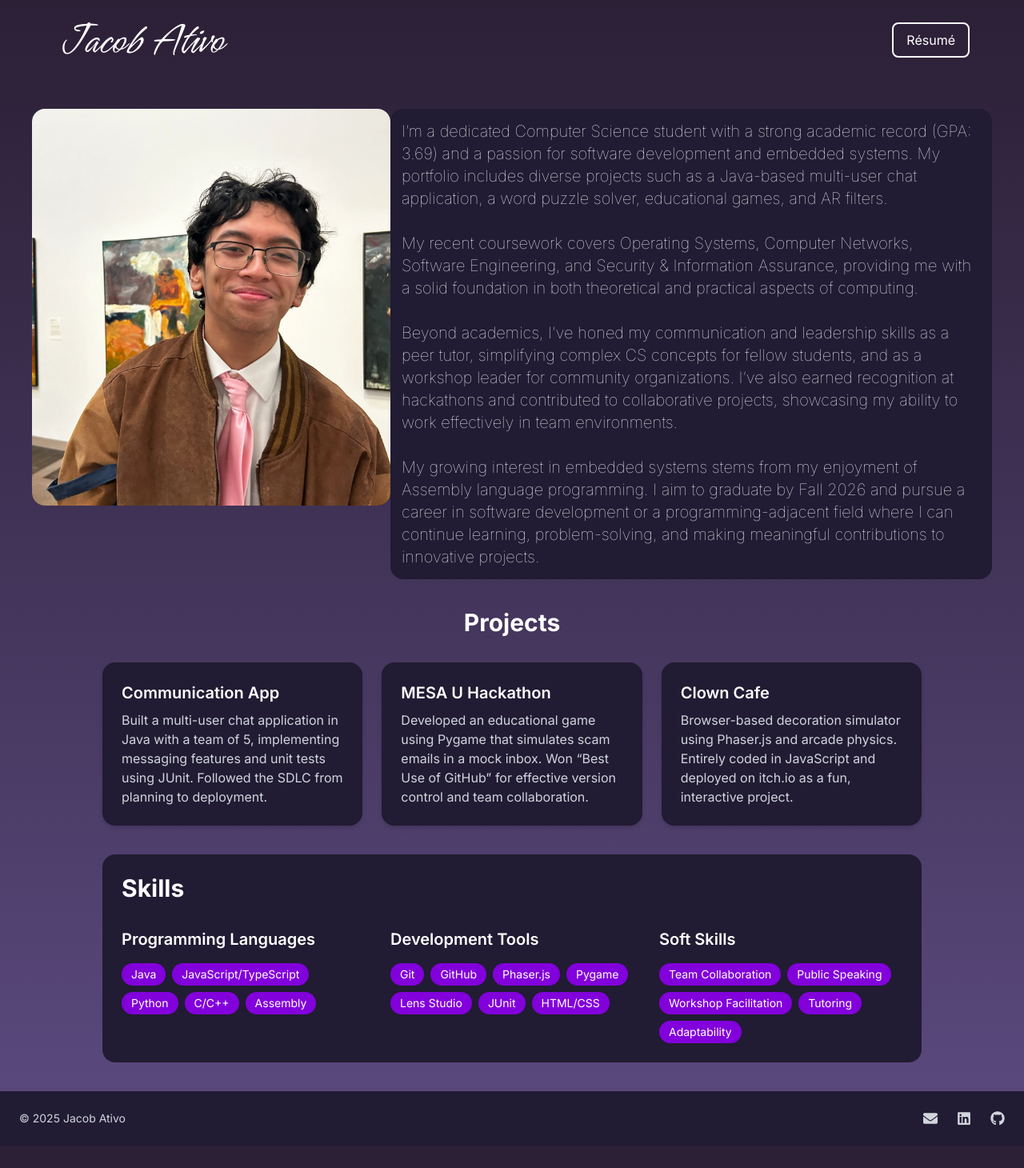
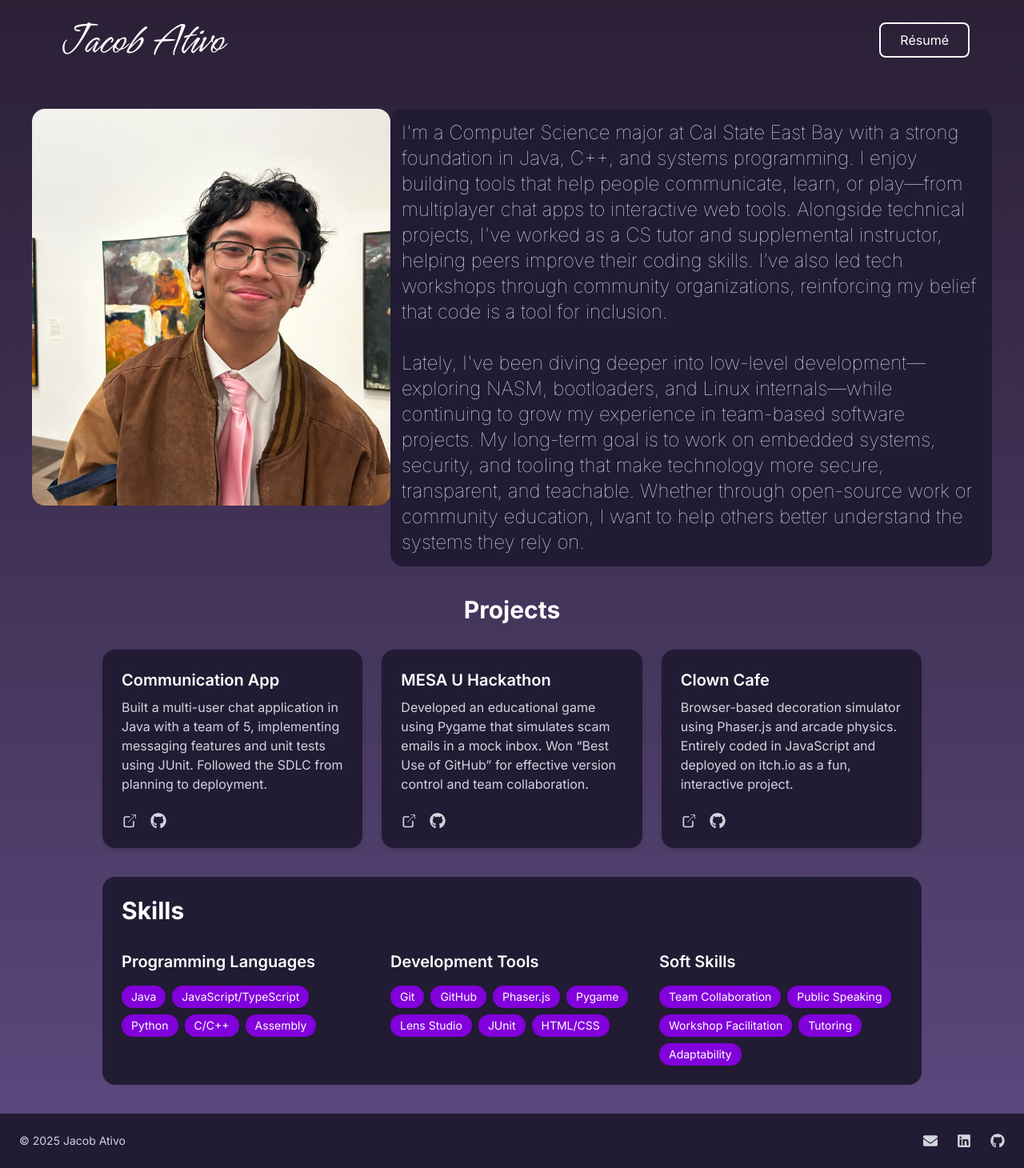
Before and after one commit to BigBoySanchez/BigBoySanchez.github.io, a React (Vite) app: page / in a window 1280 px wide. Shown: the whole page at 80% size. Before the commit the page ends 1432 px from the top, so only its background shows below. Built offline with nearby package versions, Linux system fonts and the light colour scheme.

Commit message:
done. just need a better domain name

```diff
--- a/src/pages/HomePage.tsx
+++ b/src/pages/HomePage.tsx
@@ -27,11 +27,11 @@ function Header(): JSX.Element {
         href="/Jacob-Ativo-Resume.pdf"
         target="_blank"
         className="
-  border-2 border-white rounded-lg p-2
+  border-2 border-white rounded-lg
   hover:bg-white active:bg-white transition-colors
   font-[inter] text-white
   hover:text-[#211B33] active:text-[#211B33]
-  flex items-center justify-center px-4 py-2
+  flex items-center justify-center px-6 py-2
 "
         aria-label="Download Jacob Ativo Résumé"
       >
@@ -87,22 +87,11 @@ function About(): JSX.Element {
         />
       </div>
       <div className="w-[320px] sm:w-full min-h-[480px] bg-[#211B33] rounded-2xl">
-        <p className="font-[inter] text-xl font-thin p-3.5">
-          {/* I'm a Computer Science student who loves turning complex ideas into clear code.
-          Creating full-SDLC projects, without comprimising on teamwork and communication is my top priority.
-          Currently strongest in Java/Python application development and growing fast in low-level/embedded work after enjoying and excelling in Assembly & OS courses.
-          Clear communicator who’s tutored 15 + CS students
-          , award-winning hackathon team lead
-          , fast debugger with full-SDLC Java/JS project delivery
-          , and resourceful builder diving into low-level programming. */}
+        <p className="font-[inter] text-2xl font-thin p-3.5">
+          I'm a Computer Science major at Cal State East Bay with a strong foundation in Java, C++, and systems programming. I enjoy building tools that help people communicate, learn, or play—from multiplayer chat apps to interactive web tools. Alongside technical projects, I've worked as a CS tutor and supplemental instructor, helping peers improve their coding skills. I’ve also led tech workshops through community organizations, reinforcing my belief that code is a tool for inclusion.<br /><br />
 
-          I’m a dedicated Computer Science student with a strong academic record (GPA: 3.69) and a passion for software development and embedded systems. My portfolio includes diverse projects such as a Java-based multi-user chat application, a word puzzle solver, educational games, and AR filters.<br /><br />
+          Lately, I've been diving deeper into low-level development—exploring NASM, bootloaders, and Linux internals—while continuing to grow my experience in team-based software projects. My long-term goal is to work on embedded systems, security, and tooling that make technology more secure, transparent, and teachable. Whether through open-source work or community education, I want to help others better understand the systems they rely on.
 
-          My recent coursework covers Operating Systems, Computer Networks, Software Engineering, and Security & Information Assurance, providing me with a solid foundation in both theoretical and practical aspects of computing.<br /><br />
-
-          Beyond academics, I’ve honed my communication and leadership skills as a peer tutor, simplifying complex CS concepts for fellow students, and as a workshop leader for community organizations. I’ve also earned recognition at hackathons and contributed to collaborative projects, showcasing my ability to work effectively in team environments.<br /><br />
-
-          My growing interest in embedded systems stems from my enjoyment of Assembly language programming. I aim to graduate by Fall 2026 and pursue a career in software development or a programming-adjacent field where I can continue learning, problem-solving, and making meaningful contributions to innovative projects.
         </p>
       </div>
     </section>
@@ -115,24 +104,28 @@ function Projects(): JSX.Element {
   type Project = {
     title: string;
     description: string;
-    link: string;
+    demo: string;
+    source: string;
   };
 
   const projects: Project[] = [
     {
       title: "Communication App",
       description: "Built a multi-user chat application in Java with a team of 5, implementing messaging features and unit tests using JUnit. Followed the SDLC from planning to deployment.",
-      link: "https://github.com/yoshiyahoo/Communication-App",
+      demo: "https://youtu.be/TQXtQrqO0D8",
+      source: "https://github.com/yoshiyahoo/Communication-App",
     },
     {
       title: "MESA U Hackathon",
       description: "Developed an educational game using Pygame that simulates scam emails in a mock inbox. Won “Best Use of GitHub” for effective version control and team collaboration.",
-      link: "https://github.com/BigBoySanchez/Mesa-U",
+      demo: "https://youtu.be/x8ZUAvUPp0o",
+      source: "https://github.com/BigBoySanchez/Mesa-U",
     },
     {
       title: "Clown Cafe",
       description: "Browser-based decoration simulator using Phaser.js and arcade physics. Entirely coded in JavaScript and deployed on itch.io as a fun, interactive project.",
-      link: "https://bigboysanchez.itch.io/clown-cafe",
+      demo: "https://bigboysanchez.itch.io/clown-cafe",
+      source: "https://github.com/BigBoySanchez/Clown-Cafe",
     },
   ];
 
@@ -151,15 +144,45 @@ function Projects(): JSX.Element {
         {projects.map((project, index) => (
           <a
             key={index}
-            href={project.link}
+            href={project.demo}
             target="_blank"
             rel="noopener noreferrer"
             className="bg-[#211B33] rounded-2xl shadow-md p-6 hover:shadow-xl active:shadow-xl transition-all duration-300
-        hover:-translate-y-2 active:-translate-y-2 hover:bg-[#2B2036] active:bg-[#2B2036] transform text-white"
+        hover:-translate-y-2 active:-translate-y-2 hover:bg-[#2B2036] active:bg-[#2B2036] transform text-white flex flex-col justify-between"
             aria-label={`View details for ${project.title} project`}
           >
-            <h2 className="text-xl font-semibold font-[inter]">{project.title}</h2>
-            <p className="text-gray-300 mt-2 font-[inter]">{project.description}</p>
+            <div>
+              <h2 className="text-xl font-semibold font-[inter]">{project.title}</h2>
+              <p className="text-gray-300 mt-2 font-[inter]">{project.description}</p>
+            </div>
+            <div className="flex items-center gap-4 mt-6">
+                <a
+                href={project.demo}
+                target="_blank"
+                rel="noopener noreferrer"
+                className="text-gray-300 hover:text-white"
+                aria-label={`Open ${project.title} demo`}
+                title="View Demo"
+                onClick={e => e.stopPropagation()}
+                >
+                <svg xmlns="http://www.w3.org/2000/svg" className="w-5 h-5" fill="none" viewBox="0 0 24 24" stroke="currentColor">
+                  <path strokeLinecap="round" strokeLinejoin="round" strokeWidth={2} d="M18 13v6a2 2 0 0 1-2 2H6a2 2 0 0 1-2-2V8a2 2 0 0 1 2-2h6" />
+                  <polyline points="15 3 21 3 21 9" />
+                  <line x1="10" y1="14" x2="21" y2="3" />
+                </svg>
+                </a>
+                <a
+                href={project.source}
+                target="_blank"
+                rel="noopener noreferrer"
+                className="text-gray-300 hover:text-white"
+                aria-label={`View ${project.title} on GitHub`}
+                title="View Source Code"
+                onClick={e => e.stopPropagation()}
+                >
+                <FaGithub className="w-5 h-5" />
+                </a>
+            </div>
           </a>
         ))}
       </div>
```
